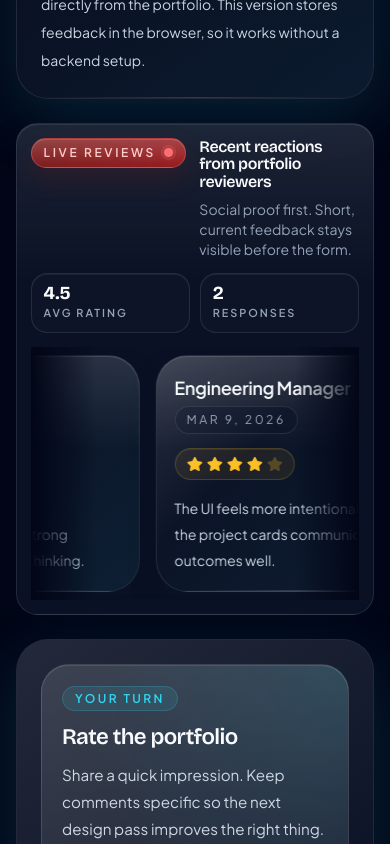
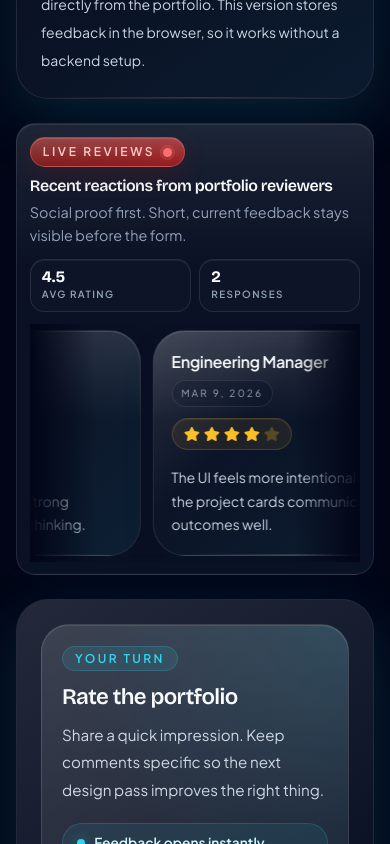
Before and after one commit to Sauravkumarv/modern-dev-portfolio, a React (Vite) app: page / in a window 390 px wide. Shown: the part 6460-7304 px from the top of the page. Built offline with nearby package versions, Linux system fonts and the light colour scheme.

Commit message:
Fix resume download and mobile contact layout

```diff
--- a/src/components/sections/ContactSection.jsx
+++ b/src/components/sections/ContactSection.jsx
@@ -4,10 +4,15 @@ import IconTextLink from "../ui/IconTextLink";
 import SectionHeader from "../ui/SectionHeader";
 import { contactSectionContent } from "../../data/contact";
 import { profile } from "../../data/profile";
+import { downloadFile } from "../../utils/downloadFile";
 import { iconMap } from "../../utils/iconMap";
 
 const ContactSection = () => {
   const ResumeIcon = iconMap[contactSectionContent.resume.icon];
+  const handleResumeDownload = async (event) => {
+    event.preventDefault();
+    await downloadFile(profile.resumeUrl, profile.resumeDownloadName);
+  };
 
   return (
     <section id="contact" className="content-section grid gap-6 md:grid-cols-[1fr,0.9fr]">
@@ -34,7 +39,7 @@ const ContactSection = () => {
 
         <Button
           href={contactSectionContent.resume.href}
-          download={profile.resumeDownloadName}
+          onClick={handleResumeDownload}
           className="contact-resume-button mt-6 inline-flex"
         >
           {ResumeIcon ? <ResumeIcon /> : null}
--- a/src/components/sections/HeroSection.jsx
+++ b/src/components/sections/HeroSection.jsx
@@ -5,10 +5,15 @@ import ParticleCanvas from "./ParticleCanvas";
 import { heroContent } from "../../data/home";
 import { profile } from "../../data/profile";
 import useReducedMotionPreference from "../../hooks/useReducedMotionPreference";
+import { downloadFile } from "../../utils/downloadFile";
 import { createReveal } from "../../utils/animation";
 
 const HeroSection = () => {
   const prefersReducedMotion = useReducedMotionPreference();
+  const handleResumeDownload = async (event) => {
+    event.preventDefault();
+    await downloadFile(profile.resumeUrl, profile.resumeDownloadName);
+  };
 
   return (
     <section
@@ -83,7 +88,7 @@ const HeroSection = () => {
             <Button
               href={heroContent.secondaryAction.href}
               variant="secondary"
-              download={heroContent.secondaryAction.download ? profile.resumeDownloadName : undefined}
+              onClick={heroContent.secondaryAction.download ? handleResumeDownload : undefined}
             >
               {heroContent.secondaryAction.label}
             </Button>
--- a/src/components/ui/IconTextLink.jsx
+++ b/src/components/ui/IconTextLink.jsx
@@ -8,13 +8,13 @@ const IconTextLink = ({ href, icon, label, external = false, className = "" }) =
       href={href}
       target={external ? "_blank" : undefined}
       rel={external ? "noreferrer" : undefined}
-      className={`group flex items-center justify-between rounded-2xl border border-[var(--color-border)] bg-[var(--color-surface-elevated)] px-5 py-4 transition hover:border-[var(--color-accent)] hover:bg-[var(--color-surface-hover)] ${className}`.trim()}
+      className={`icon-text-link group flex items-center justify-between rounded-2xl border border-[var(--color-border)] bg-[var(--color-surface-elevated)] px-5 py-4 transition hover:border-[var(--color-accent)] hover:bg-[var(--color-surface-hover)] ${className}`.trim()}
     >
-      <span className="flex items-center gap-3 text-sm font-medium text-[var(--color-text)]">
+      <span className="icon-text-link-label flex items-center gap-3 text-sm font-medium text-[var(--color-text)]">
         {Icon ? <Icon className="text-[var(--color-accent)] transition group-hover:scale-110" /> : null}
-        {label}
+        <span className="icon-text-link-copy">{label}</span>
       </span>
-      <span className="text-xs uppercase tracking-[0.2em] text-[var(--color-text-muted)]">
+      <span className="icon-text-link-action text-xs uppercase tracking-[0.2em] text-[var(--color-text-muted)]">
         Open
       </span>
     </a>
--- a/src/data/profile.js
+++ b/src/data/profile.js
@@ -6,7 +6,7 @@ export const profile = {
   linkedin: "https://www.linkedin.com/in/saurav-kumar-verma-6014a722b/",
   github: "https://github.com/Sauravkumarv",
   whatsapp: "https://wa.me/917428621418",
-  resumeUrl: `${import.meta.env.BASE_URL}resume.pdf`,
+  resumeUrl: `${import.meta.env.BASE_URL}Saurav_Kumar_Verma_Resume.pdf`,
   resumeDownloadName: "Saurav_Kumar_Verma_Resume.pdf",
 };
 
--- a/src/styles/global.css
+++ b/src/styles/global.css
@@ -1211,6 +1211,26 @@ a {
       var(--color-surface);
   }
 
+  .icon-text-link {
+    gap: 1rem;
+    min-width: 0;
+  }
+
+  .icon-text-link-label {
+    min-width: 0;
+    flex: 1;
+  }
+
+  .icon-text-link-copy {
+    min-width: 0;
+    overflow-wrap: anywhere;
+  }
+
+  .icon-text-link-action {
+    flex-shrink: 0;
+    white-space: nowrap;
+  }
+
   .contact-resume-button {
     min-height: 3rem;
   }
@@ -1444,7 +1464,7 @@ a {
   }
 
   .feedback-entry-marquee-card {
-    width: min(19rem, calc(100vw - 4rem));
+    width: min(16.75rem, calc(100vw - 3.75rem));
     animation: none;
   }
 
@@ -1569,21 +1589,36 @@ a {
   }
 
   .feedback-marquee-shell {
-    padding: 0.85rem;
-    border-radius: 1.35rem;
+    padding: 0.8rem;
+    border-radius: 1.2rem;
   }
 
   .feedback-marquee-intro {
-    margin-bottom: 0.9rem;
-    gap: 0.9rem;
+    margin-bottom: 0.75rem;
+    gap: 0.75rem;
   }
 
   .feedback-marquee-intro-copy {
-    gap: 0.85rem;
+    flex-direction: column;
+    align-items: flex-start;
+    gap: 0.65rem;
+  }
+
+  .feedback-marquee-chip {
+    width: fit-content;
+    max-width: 100%;
   }
 
   .feedback-marquee-title {
     font-size: 1rem;
+    line-height: 1.08;
+  }
+
+  .feedback-marquee-copy {
+    margin-top: 0.4rem;
+    max-width: none;
+    font-size: 0.9rem;
+    line-height: 1.58;
   }
 
   .about-highlight-item {
@@ -1592,14 +1627,30 @@ a {
   }
 
   .feedback-marquee-stats {
+    display: grid;
     width: 100%;
-    gap: 0.6rem;
+    grid-template-columns: repeat(2, minmax(0, 1fr));
+    gap: 0.55rem;
   }
 
   .feedback-marquee-stat {
     min-width: 0;
-    flex: 1 1 0;
-    padding: 0.65rem 0.75rem;
+    padding: 0.58rem 0.68rem;
+    border-radius: 0.9rem;
+  }
+
+  .feedback-marquee-stat-value {
+    font-size: 1rem;
+  }
+
+  .feedback-marquee-stat-label {
+    font-size: 0.62rem;
+    letter-spacing: 0.14em;
+  }
+
+  .feedback-marquee-track-horizontal {
+    gap: 0.75rem;
+    padding: 0.35rem 0;
   }
 
   .feedback-form-header {
@@ -1631,7 +1682,7 @@ a {
 
   .feedback-entry-header {
     flex-direction: column;
-    gap: 0.85rem;
+    gap: 0.7rem;
   }
 
   .feedback-entry-rating-shell {
@@ -1640,7 +1691,17 @@ a {
 
   .feedback-entry-copy {
     max-width: none;
-    line-height: 1.85;
+    line-height: 1.7;
+  }
+
+  .feedback-entry-name {
+    font-size: 1rem;
+  }
+
+  .feedback-entry-date {
+    min-height: 1.65rem;
+    padding: 0.08rem 0.55rem;
+    font-size: 0.62rem;
   }
 
   .feedback-star-row {
@@ -1650,6 +1711,27 @@ a {
   .feedback-star {
     height: 2.75rem;
     width: 2.75rem;
+  }
+
+  .icon-text-link {
+    flex-wrap: wrap;
+    align-items: flex-start;
+    padding: 1rem 1rem 0.95rem;
+  }
+
+  .icon-text-link-label {
+    width: 100%;
+  }
+
+  .icon-text-link-copy {
+    font-size: 0.93rem;
+    line-height: 1.55;
+  }
+
+  .icon-text-link-action {
+    margin-left: 2rem;
+    font-size: 0.68rem;
+    letter-spacing: 0.16em;
   }
 
   .floating-whatsapp {
--- /dev/null
+++ b/src/utils/downloadFile.js
@@ -0,0 +1,36 @@
+export const downloadFile = async (url, filename) => {
+  const resolvedUrl = new URL(url, window.location.href).toString();
+
+  try {
+    const response = await fetch(resolvedUrl, {
+      credentials: "same-origin",
+      cache: "no-store",
+    });
+
+    if (!response.ok) {
+      throw new Error(`Download failed with status ${response.status}`);
+    }
+
+    const blob = await response.blob();
+    const contentType = response.headers.get("content-type") ?? blob.type;
+
+    if (!contentType.toLowerCase().includes("pdf")) {
+      throw new Error("Downloaded file is not a PDF");
+    }
+
+    const objectUrl = window.URL.createObjectURL(blob);
+    const link = document.createElement("a");
+
+    link.href = objectUrl;
+    link.download = filename;
+    document.body.appendChild(link);
+    link.click();
+    link.remove();
+
+    window.setTimeout(() => window.URL.revokeObjectURL(objectUrl), 1000);
+    return;
+  } catch {
+    // Some mobile browsers still prefer opening the PDF directly.
+    window.open(resolvedUrl, "_blank", "noopener,noreferrer");
+  }
+};
```
Also changed, not shown: 1 other file (tests, documents, lock files or other folders).
